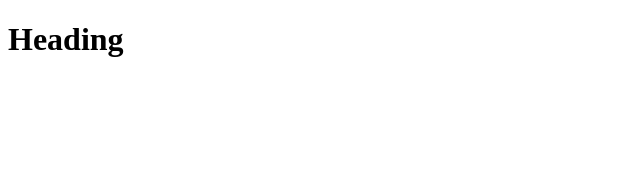
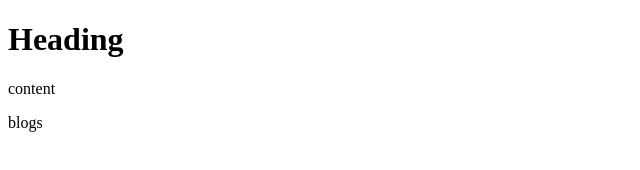
Before and after one commit to hemant01010-bansal/demo2, a plain HTML site: page index.html in a window 1280 px wide. Shown: the whole page, without its empty margins (0-640 px from the left). Drawn offline with Linux system fonts and the light colour scheme.

Commit message:
add content in html file

```diff
--- a/index.html
+++ b/index.html
@@ -7,5 +7,7 @@
 </head>
 <body>
     <h1>Heading</h1>
+    <p>content</p>
+    <p>blogs</p>
 </body>
 </html>
```
